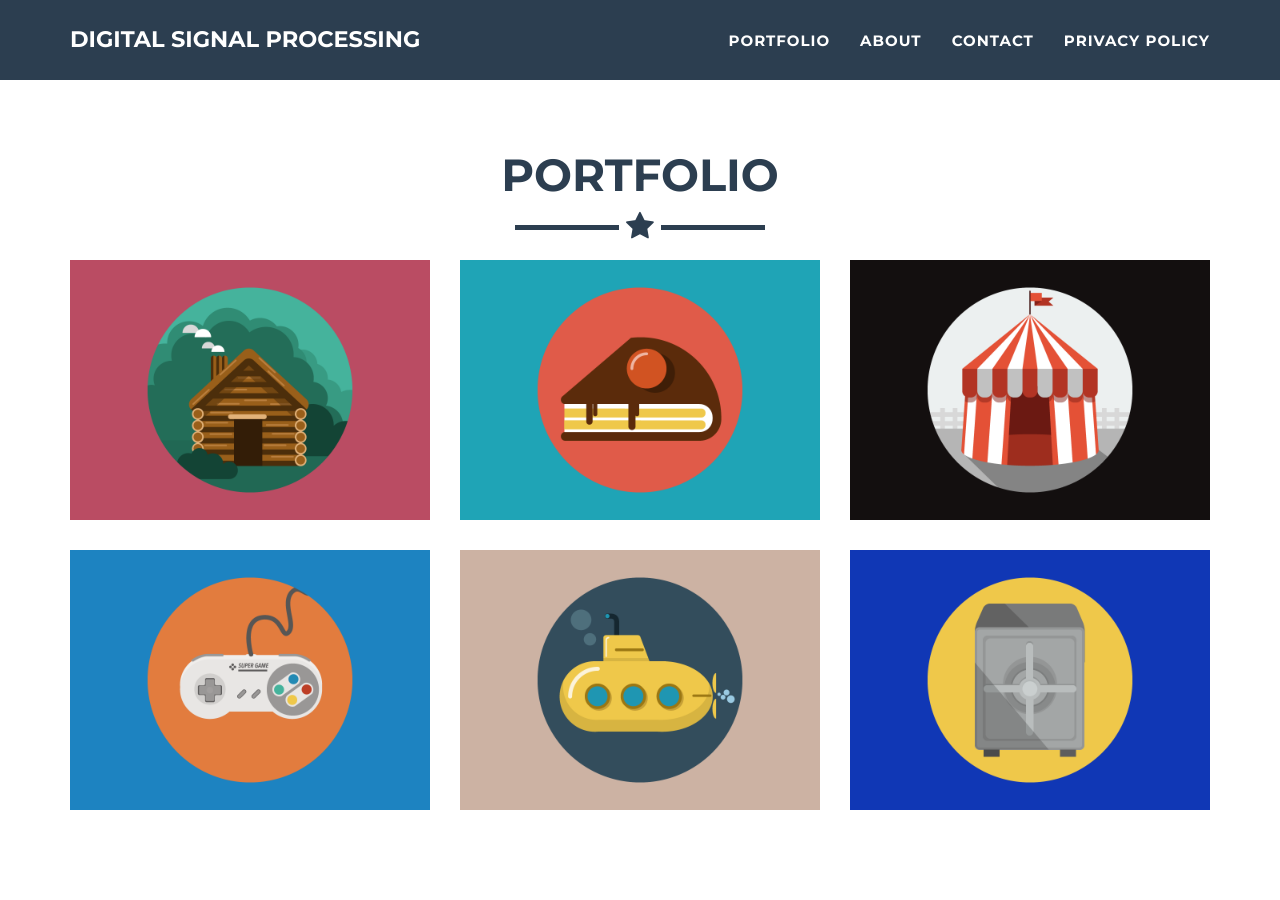
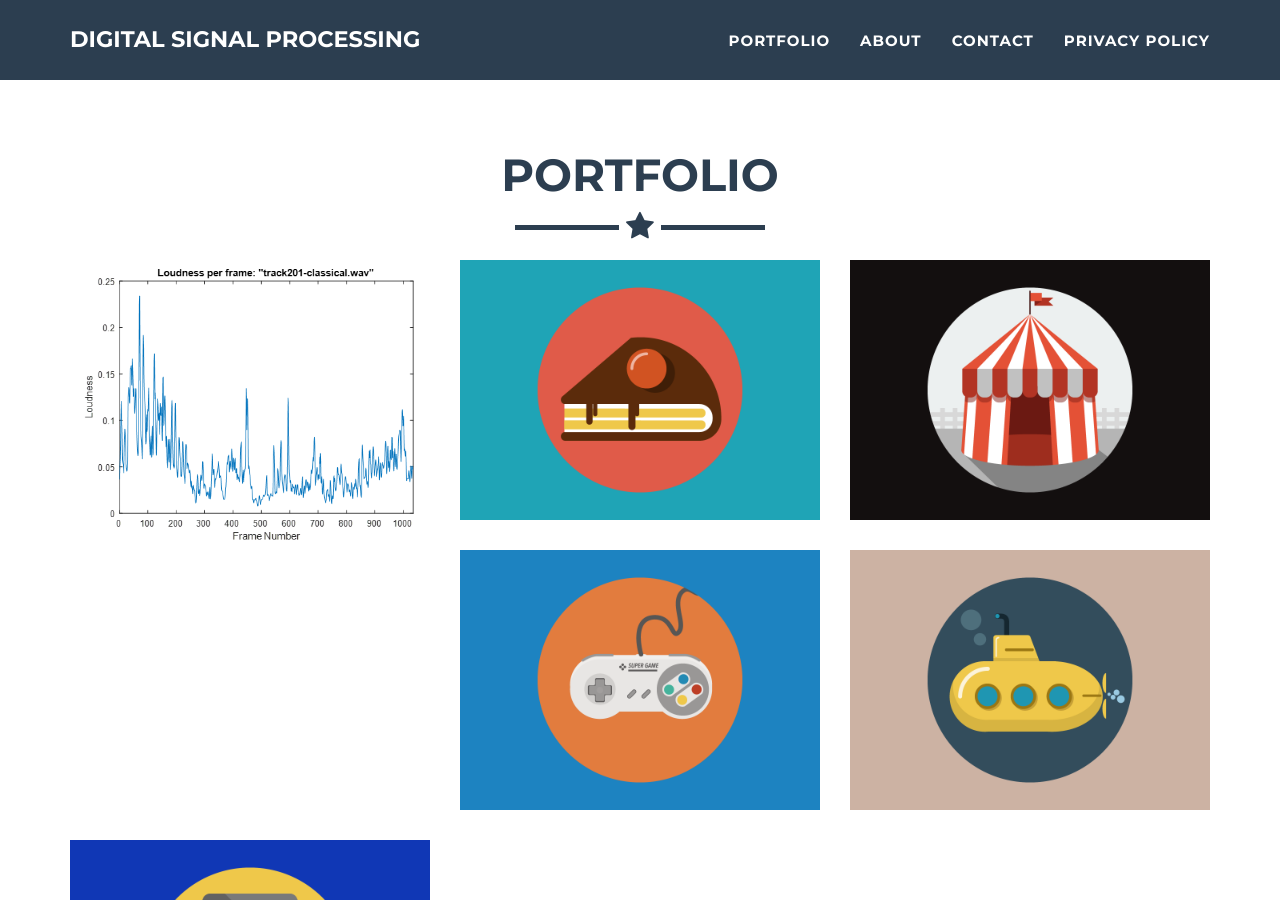
Before and after one commit to auisgold/dsp, a Jekyll site: the page built from index.html, in a window 1280 px wide and 900 px high, scrolled down 916 px. Built offline with Jekyll 4.4.1, drawn with Linux system fonts in a browser that asks for light colours.

Commit message:
Update 2014-07-18-project-1.markdown

```diff
--- a/_posts/2014-07-18-project-1.markdown
+++ b/_posts/2014-07-18-project-1.markdown
@@ -2,11 +2,11 @@
 layout: default
 modal-id: 1
 date: 2014-07-18
-img: cabin.png
+img: Lab1.png
 alt: image-alt
 project-date: April 2014
 client: Start Bootstrap
 category: Web Development
-description: Use this area of the page to describe your project. The icon above is part of a free icon set by <a href="https://sellfy.com/p/8Q9P/jV3VZ/">Flat Icons</a>. On their website, you can download their free set with 16 icons, or you can purchase the entire set with 146 icons for only $12!
+description: In this project we use time domain analysis to investigate some interesting features of some music tracks. These include, loudness, zero-crossing, windowing and spectral leaking, spectral centroids and spreads, spectral flatness, and spectral flux. We also go into some analysis of psychoacoustics such as a human's perception of frequencies and assigning these frequencies to a filterbank to use for future projects to analyse these music tracks further.
 
 ---
```
